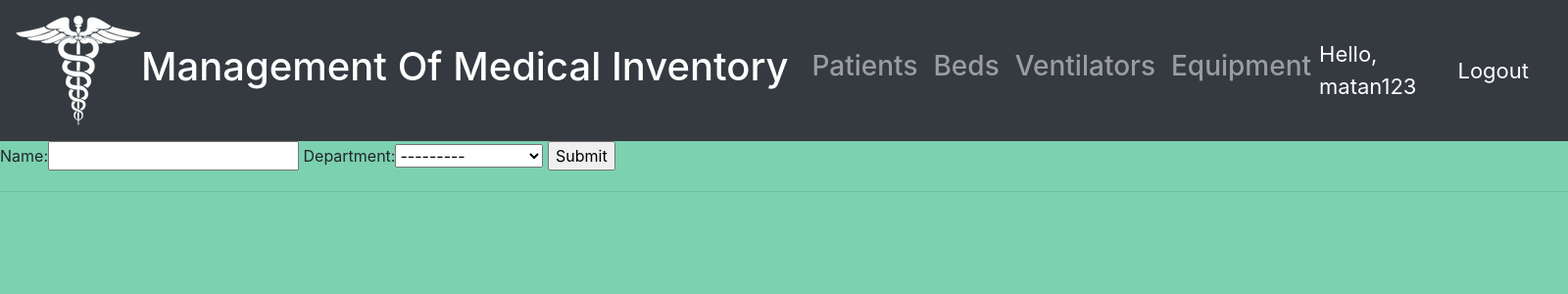
After one commit to ChenKachlon/CoronaProject-23, a Django app: page /add_equip/ in a window 1600 px wide. The commit adds this page. Shown: the top 300 px of the page at 98% size. Run offline with Django 3.2, Linux system fonts and the light colour scheme; a user stored in the database is signed in; some libraries are stand-ins or nearby versions.

Commit message:
Request form,Equipment

```diff
--- a/TheSiteCorona23/accounts/admin.py
+++ b/TheSiteCorona23/accounts/admin.py
@@ -3,9 +3,13 @@ from .models import Patient
 from .models import Bed
 from .models import Ventilator
 from .models import Concentration
+from .models import Equipment
+from .models import RequestForm
 
 # Register your models here.
 admin.site.register(Patient)
 admin.site.register(Bed)
 admin.site.register(Ventilator)
 admin.site.register(Concentration)
+admin.site.register(Equipment)
+admin.site.register(RequestForm)
--- a/TheSiteCorona23/accounts/forms.py
+++ b/TheSiteCorona23/accounts/forms.py
@@ -10,12 +10,10 @@ class PatientForm(ModelForm):
         model = Patient
         fields = '__all__'
 
-
 class BedForm(ModelForm):
     class Meta:
         model = Bed
         fields = '__all__'
-
 
 class VenForm(ModelForm):
     class Meta:
@@ -27,6 +25,15 @@ class ConcentrationForm(ModelForm):
         model = Concentration
         fields = '__all__'
 
+class EquipForm(ModelForm):
+    class Meta:
+        model = Equipment
+        fields = '__all__'
+
+class ReqForm(ModelForm):
+    class Meta:
+        model = RequestForm
+        fields = '__all__'
 
 class CreateUserForm(UserCreationForm):
     class Meta:
--- a/TheSiteCorona23/accounts/models.py
+++ b/TheSiteCorona23/accounts/models.py
@@ -77,6 +77,34 @@ class Concentration(models.Model):
     def __str__(self):
         return str(self.Amount)
 
+
+class Equipment(models.Model):
+    DEP = (
+        ('Corona', 'Corona'),
+        ('ENP', 'ENP'),
+        ('Heart', 'Heart'),
+        ('Emergency room', 'Emergency room'),
+        ('Stock', 'Stock'),
+    )
+    name=models.CharField(max_length=200, null=True)
+    department=models.CharField(max_length=264, null=True, choices=DEP)
+    date_registered = models.DateTimeField(auto_now_add=True, null=True)
+    objects = models.Manager()
+
+    def __str__(self):
+        return self.name
+
+class RequestForm(models.Model):
+    OPTION={
+        ('Add Equipment', 'Add Equipment'),
+        ('Add Beds','Add Beds'),
+    }
+    name=models.CharField(max_length=264, null=True)
+    request=models.CharField(max_length=264, null=True, choices=OPTION)
+    description=models.TextField(max_length=264, null=True)
+    date_registered = models.DateTimeField(auto_now_add=True, null=True)
+    objects = models.Manager()
+
 #
 # class User(models.Model):
 #     user = models.OneToOneField(User,null=True,on_delete=models.CASCADE)
--- a/TheSiteCorona23/accounts/templates/accounts/Ventilators.html
+++ b/TheSiteCorona23/accounts/templates/accounts/Ventilators.html
@@ -47,7 +47,7 @@
 <div class="row">
 	<div class="col-md">
 		<div class="card card-body">
-			<h5>List of Ventilators</h5>
+			<h5>List of Ventilators:</h5>
 		</div>
 		<div class="card card-body">
 			<table class="table table-sm">
--- a/TheSiteCorona23/accounts/templates/accounts/beds.html
+++ b/TheSiteCorona23/accounts/templates/accounts/beds.html
@@ -50,7 +50,7 @@
 <div class="row">
 	<div class="col-md">
 		<div class="card card-body">
-			<h5>List of Beds</h5>
+			<h5>List of Beds:</h5>
 		</div>
 		<div class="card card-body">
 			<table class="table table-sm">
--- a/TheSiteCorona23/accounts/templates/accounts/dashboard.html
+++ b/TheSiteCorona23/accounts/templates/accounts/dashboard.html
@@ -14,7 +14,7 @@
 
 		<div class="card card-body">
 			<div class="col-md-2">
-				<a class="btn btn-primary  btn-sm btn-block" href="{% url 'add_patient' %}"> <h6> Add new patient </h6> </a>
+				<a class="btn btn-primary  btn-sm btn-block" href="{% url 'create_request' %}"> <h6>Request</h6> </a>
 
 			</div>
 			<table class="table table-sm">
--- /dev/null
+++ b/TheSiteCorona23/accounts/templates/accounts/equipment_form.html
@@ -0,0 +1,10 @@
+{% extends 'accounts/main.html' %}
+{% load static %}
+{% block content %}
+<form action="" method="POST">
+    {% csrf_token%}
+    {{form}}
+
+    <input type="submit" name="Submit">
+</form>
+{%endblock%}
--- a/TheSiteCorona23/accounts/templates/accounts/main.html
+++ b/TheSiteCorona23/accounts/templates/accounts/main.html
@@ -24,9 +24,6 @@ crossorigin="anonymous">
     {% endblock %}
 
     <hr>
-    <h5>Our footer</h5>
-
-
 
 </body>
 
--- a/TheSiteCorona23/accounts/templates/accounts/navbar.html
+++ b/TheSiteCorona23/accounts/templates/accounts/navbar.html
@@ -26,6 +26,9 @@
       <li class="nav-item">
         <a class="nav-link" href="{% url 'ventilators' %}"> <h3>Ventilators</h3></a>
       </li>
+      <li class="nav-item">
+        <a class="nav-link" href="{% url 'equipment' %}"> <h3>Equipment</h3></a>
+      </li>
       {% endif %}
     </ul>
   </div>
--- a/TheSiteCorona23/accounts/templates/accounts/patients.html
+++ b/TheSiteCorona23/accounts/templates/accounts/patients.html
@@ -26,6 +26,7 @@
 				<p>Medium ill: {{medium}}</p>
 				<p>Seriously ill: {{seriously}} </p>
 				<p>Dying: {{dying}}</p>
+				<p>Need Ventilators: {{need_ven}}</p>
 
 			</tr>
 		</div>
--- a/TheSiteCorona23/accounts/urls.py
+++ b/TheSiteCorona23/accounts/urls.py
@@ -1,7 +1,6 @@
 from django.urls import path
 from . import views
 
-# app_name = 'accounts'
 
 urlpatterns = [
     path('register/', views.registerPage, name='register'),
@@ -11,12 +10,10 @@ urlpatterns = [
     path('department/', views.departmentPage, name='department'),
     path('patients/', views.patients, name='patients'),
     path('beds/', views.beds, name='beds'),
+    path('equipment/', views.equipmentPage, name='equipment'),
     path('ventilators/', views.ventilators, name='ventilators'),
     path('add_patient/', views.addPatients, name='add_patient'),
     path('update_patient/<str:pk>', views.updatePatient, name='update_patient'),
-    # path('search_patient/<str:pk>', views.SearchPatient, name='search_patient'),
-
-
     path('delete_patient/<str:pk>', views.deletePatient, name='delete_patient'),
     path('add_bed/', views.addBeds, name='add_bed'),
     path('update_beds/<str:pk>', views.updateBeds, name='update_beds'),
@@ -25,6 +22,10 @@ urlpatterns = [
     path('update_ven/<str:pk>', views.updateVen, name='update_ven'),
     path('delete_ventilators/<str:pk>', views.deleteVen, name='delete_ventilators'),
     path('set_concentration/<str:pk>', views.setConcentration, name='set_concentration'),
-    # path('max', views.MaxConcentration, name='max'),
+    path('equipment/', views.equipmentPage, name='equipment'),
+    path('add_equip/', views.addEquipment, name='add_equip'),
+    path('update_equip/<str:pk>', views.updateEquipment, name='update_equip'),
+    path('delete_equipment/<str:pk>', views.deleteEquipment, name='delete_equipment'),
+    path('create_request/', views.createRequest, name='create_request'),
     # path('staff/<str:pk>/', views.staff, name='staff_page'),
 ]
--- a/TheSiteCorona23/accounts/views.py
+++ b/TheSiteCorona23/accounts/views.py
@@ -96,7 +96,9 @@ def patients(request):
     medium = temp.filter(status='medium ill').count()
     seriously = temp.filter(status='seriously ill').count()
     dying = temp.filter(status='dying').count()
+    need_ven=temp.filter(need_ven='YES').count()
     context = {
+        'need_ven':need_ven,
         'patients': temp,
         'mildly': mildly,
         'medium': medium,
@@ -149,7 +151,7 @@ def addPatients(request):
         form = PatientForm(request.POST)
         if form.is_valid():
             form.save()
-            return redirect('/')
+            return redirect('/patients/')
     context = {'form': form}
     return render(request, 'accounts/patients_form.html', context)
 
@@ -163,26 +165,9 @@ def updatePatient(request, pk):
         form = PatientForm(request.POST, instance=patient)
         if form.is_valid():
             form.save()
-            return redirect('/')
+            return redirect('/patients/')
     context = {'form': form}
     return render(request, 'accounts/patients_form.html', context)
-
-# @login_required(login_url='login')
-# @allowed_users(allowed_roles=['manger', 'help_desk'])
-# def SearchPatient(request, pk):
-#     for i in patients:
-#         patient = Patient.objects.filter(id=pk)
-#         form = PatientForm(instance=patient)
-#     if request.method == 'POST':
-#         form = PatientForm(request.POST, instance=patient)
-#         if form.is_valid():
-#             form.save()
-#             return redirect('/')
-#     context = {'form': form}
-#     return render(request, 'accounts/patients_search.html', context)
-
-
-
 
 
 @login_required(login_url='login')
@@ -190,7 +175,7 @@ def deletePatient(request, pk):
     patient = Patient.objects.get(id=pk)
     if request.method == 'POST':
         patient.delete()
-        return redirect('/')
+        return redirect('/patients/')
     context = {'patient': patient}
     return render(request, 'accounts/delete_patient.html', context)
 
@@ -203,7 +188,7 @@ def addBeds(request):
         form = BedForm(request.POST)
         if form.is_valid():
             form.save()
-            return redirect('/')
+            return redirect('/beds/')
     context = {'form': form}
     return render(request, 'accounts/beds_form.html', context)
 
@@ -226,7 +211,7 @@ def deleteBed(request, pk):
     bed = Bed.objects.get(id=pk)
     if request.method == 'POST':
         bed.delete()
-        return redirect('/')
+        return redirect('/beds/')
     context = {'bed': bed}
     return render(request, 'accounts/beds_form.html', context)
 
@@ -239,7 +224,7 @@ def addVen(request):
         form = VenForm(request.POST)
         if form.is_valid():
             form.save()
-            return redirect('/')
+            return redirect('/ventilators/')
     context = {'form': form}
     return render(request, 'accounts/ventilators_form.html', context)
 
@@ -263,7 +248,7 @@ def deleteVen(request, pk):
     ven = Ventilator.objects.get(id=pk)
     if request.method == 'POST':
         ven.delete()
-        return redirect('/')
+        return redirect('/ventilators/')
     context = {'ven': ven}
     return render(request, 'accounts/ventilators_form.html', context)
 
@@ -280,6 +265,63 @@ def setConcentration(request,pk):
     context = {'form': form}
     return render(request, 'accounts/concentration_form.html', context)
 
+@login_required(login_url='login')
+def equipmentPage(request):
+    equipment = Equipment.objects.all()
+    total_equipment = Equipment.objects.all().count()
+    context = {
+        'total_equipment':total_equipment,
+        'equipment': equipment,
+    }
+    return render(request, 'accounts/equipment.html', context)
+
+@login_required(login_url='login')
+def addEquipment(request):
+    form = EquipForm
+    if request.method == 'POST':
+        form = EquipForm(request.POST)
+        if form.is_valid():
+            form.save()
+            return redirect('/equipment/')
+    context = {'form': form}
+    return render(request, 'accounts/equipment_form.html', context)
+
+
+@login_required(login_url='login')
+def updateEquipment(request,pk):
+    eq = Equipment.objects.get(id=pk)
+    form = EquipForm(instance=eq)
+    if request.method=='POST':
+        form=EquipForm(request.POST,instance=eq)
+        if form.is_valid():
+            form.save()
+            return redirect('/equipment/')
+    context={'form':form}
+    return render(request,'accounts/equipment_form.html',context)
+
+
+@login_required(login_url='login')
+def deleteEquipment(request, pk):
+    eq = Equipment.objects.get(id=pk)
+    if request.method == 'POST':
+        eq.delete()
+        return redirect('/equipment/')
+    context = {'eq': eq}
+    return render(request, 'accounts/equipment_form.html', context)
+
+
+@login_required(login_url='login')
+def createRequest(request):
+    form = ReqForm()
+    if request.method == 'POST':
+        form = ReqForm(request.POST)
+        if form.is_valid():
+            form.save()
+            return redirect('/')
+    context = {'form': form}
+    return render(request, 'accounts/request_form.html', context)
+
+
 
 
 # @login_required(login_url='login')
```
Also changed, not shown: TheSiteCorona23/accounts/templates/accounts/equipment.html (added, +73 -0 lines), TheSiteCorona23/accounts/templates/accounts/request_form.html (added, +10 -0 lines), TheSiteCorona23/accounts/migrations/0002_equipment.py (added), TheSiteCorona23/accounts/migrations/0003_equipment_date_registered.py (added), TheSiteCorona23/accounts/migrations/0004_requestform.py (added), TheSiteCorona23/accounts/migrations/0005_auto_20210107_1817.py (added), TheSiteCorona23/db.sqlite3.
